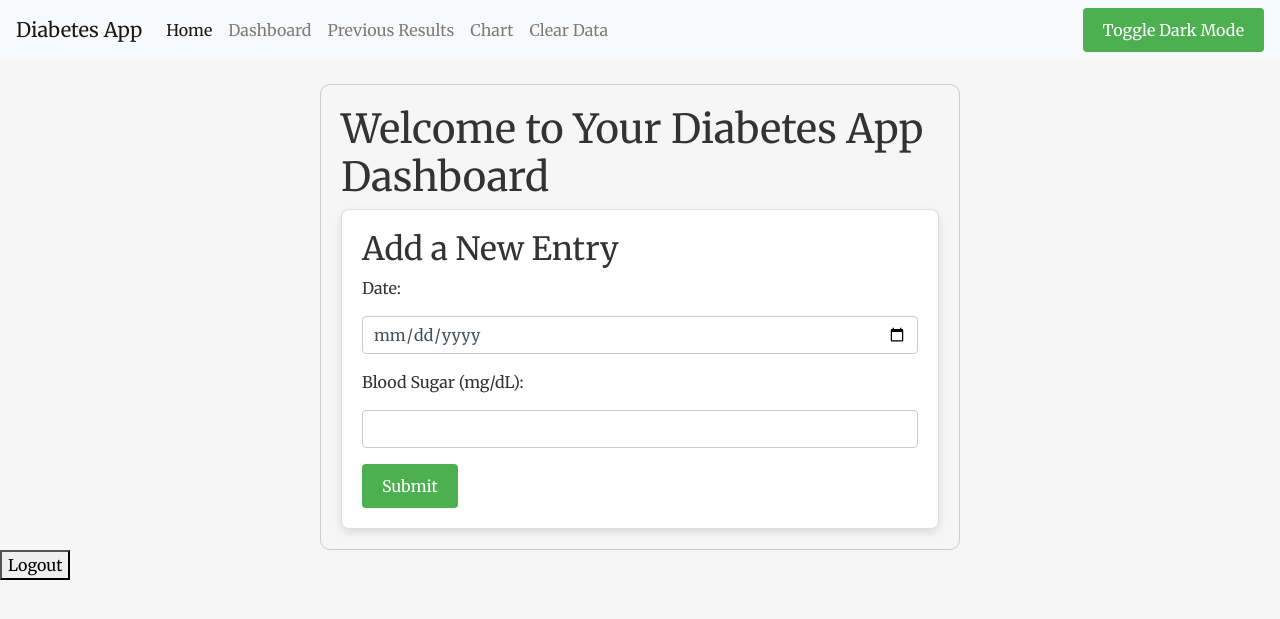
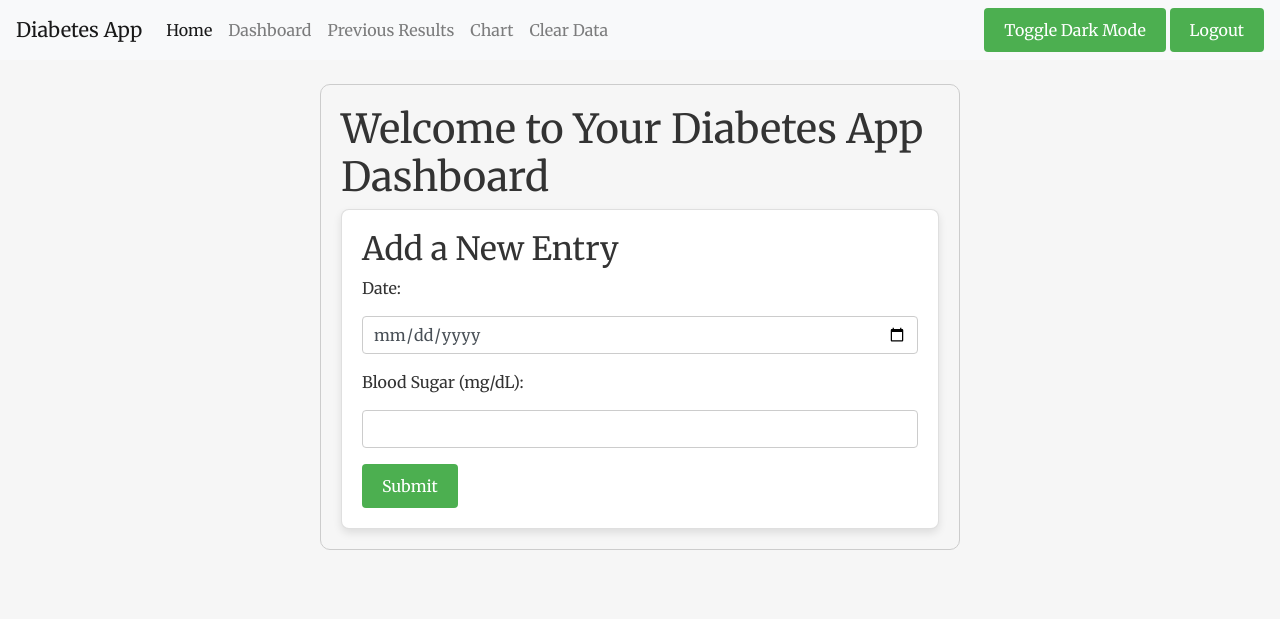
Before and after one commit to rvittozzi/diabetes_tracker, a Flask app: page / in a window 1280 px wide. Shown: the top 619 px of the page. Run offline with Flask 3, Linux system fonts and the light colour scheme; a user stored in the database is signed in; data comes from the database, SQL or seed files in the repository; some libraries are stand-ins or nearby versions.

Commit message:
edited login.html

```diff
--- a/templates/index.html
+++ b/templates/index.html
@@ -35,14 +35,21 @@
                 <li class="nav-item">
                     <a class="nav-link high-contrast" href="/chart">Chart</a>
                 </li>
-    <!-- Added this new list item for the Dashboard -->
                 <li class="nav-item">
                     <a class="nav-link high-contrast" href="/clear_data">Clear Data</a>
                 </li>
             </ul>
 
+            <!-- Div holding both Dark Mode and Logout buttons -->
+            <div class="ml-auto">
                 <!-- Dark Mode Toggle Button -->
-            <button id="dark-mode-toggle" class="btn btn-secondary ml-auto">Toggle Dark Mode</button>
+                <button id="dark-mode-toggle" class="btn btn-secondary">Toggle Dark Mode</button>
+
+                <!-- Logout Button -->
+                <form action="{{ url_for('logout') }}" method="post" style="display:inline;">
+                    <button type="submit" class="btn btn-danger">Logout</button>
+                </form>
+            </div>
         </div>
     </nav>
 
@@ -61,10 +68,9 @@
                     </div>
                     <div class="form-group">
                         <label for="blood_sugar">Blood Sugar (mg/dL):</label>
-                        <!-- Note the min and max attributes -->
                         <input type="number" class="form-control" id="blood_sugar" name="blood_sugar" min="1" max="300" required>
                     </div>
-                    <button type="submit" class="btn btn-primary custom-font">Submit</button>
+                    <button type="submit" class="btn btn-primary">Submit</button>
                 </form>
             </div>
         </div>
@@ -75,7 +81,6 @@
     <script src="https://cdn.jsdelivr.net/npm/@popperjs/core@2.5.4/dist/umd/popper.min.js"></script>
     <script src="https://stackpath.bootstrapcdn.com/bootstrap/4.5.2/js/bootstrap.min.js"></script>
 
-
     <!-- Dark Mode Toggle Script -->
     <script>
         const darkModeToggle = document.getElementById('dark-mode-toggle');
@@ -85,8 +90,5 @@
             body.classList.toggle('dark-mode');
         });
     </script>
-    <form action="{{ url_for('logout') }}" method="post">
-        <button type="submit">Logout</button>
-    </form>
 </body>
 </html>
```
Also changed, not shown: static/plot.png. Lines whose indentation alone changed are shown as unchanged.
